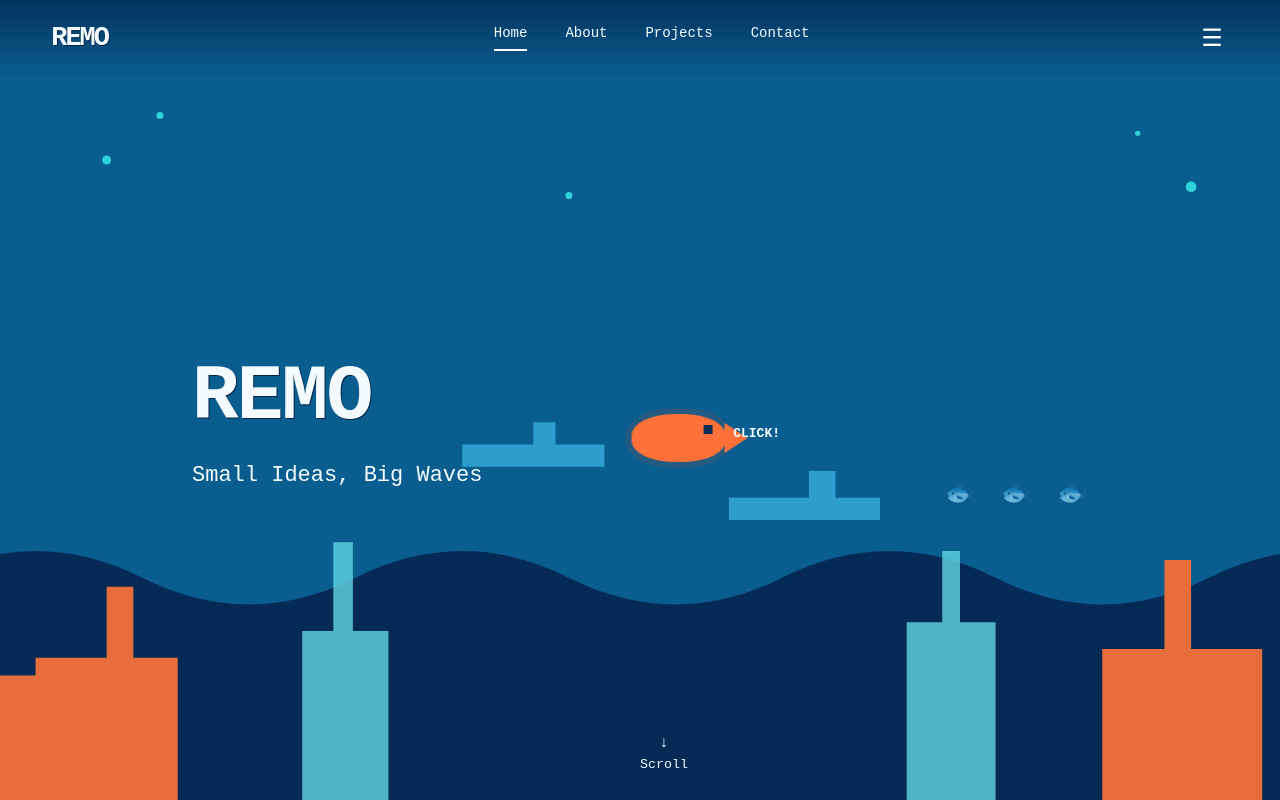
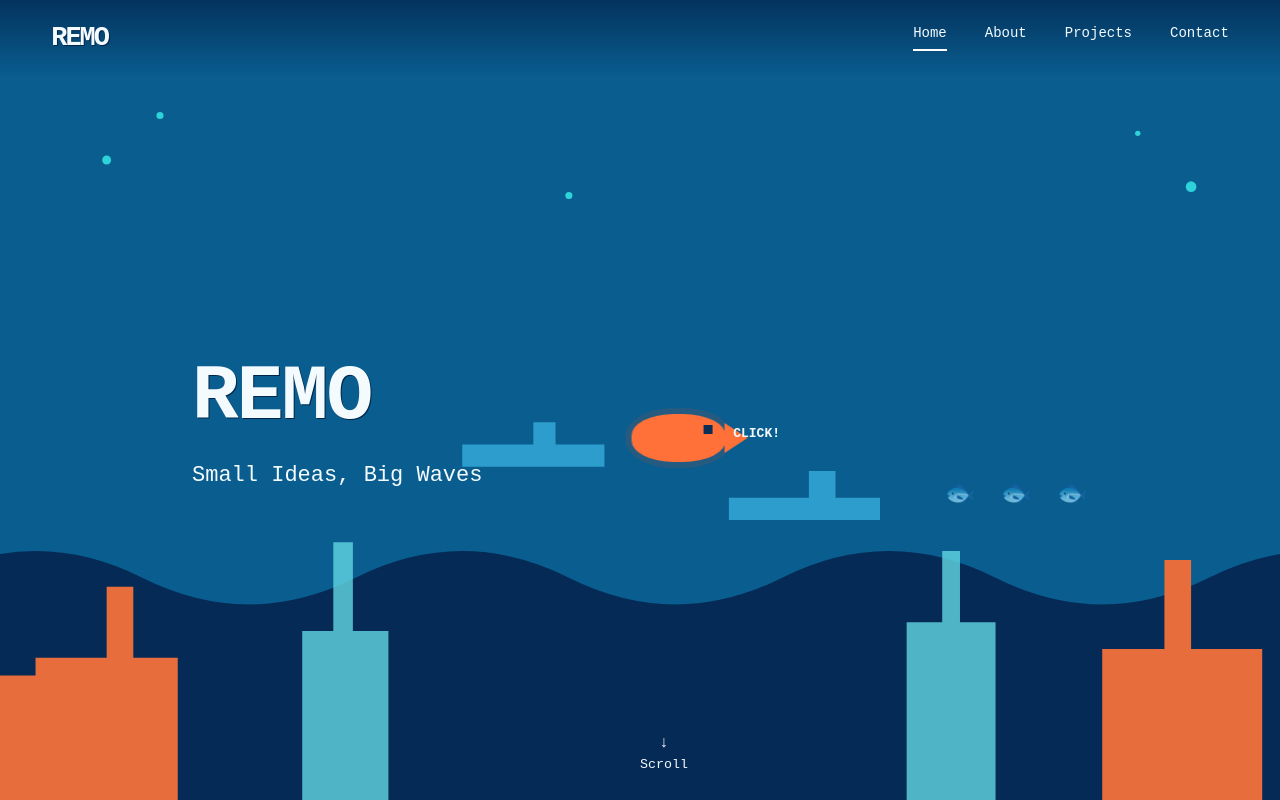
Before and after one commit to mingaangshin-byte/remo, a Next.js app: page / in a window 1280 px wide. Built offline with nearby package versions, Linux system fonts and the light colour scheme.

Commit message:
feat: remove unused hamburger menu

```diff
--- a/components/Header.tsx
+++ b/components/Header.tsx
@@ -1,5 +1,17 @@
 'use client';
 import Link from 'next/link';
 import {usePathname} from 'next/navigation';
-const links=[['Home','/'],['About','/about'],['Projects','/projects'],['Contact','/contact']];
-export default function Header(){const path=usePathname();return <header className="site-header"><Link href="/" className="logo pixel">REMO</Link><nav>{links.map(([label,href])=><Link key={href} className={path===href?'active':''} href={href}>{label}</Link>)}</nav><button className="menu-btn">☰</button></header>}
+
+const links = [['Home','/'],['About','/about'],['Projects','/projects'],['Contact','/contact']];
+
+export default function Header(){
+  const path = usePathname();
+  return (
+    <header className="site-header">
+      <Link href="/" className="logo pixel">REMO</Link>
+      <nav>
+        {links.map(([label,href]) => <Link key={href} className={path===href?'active':''} href={href}>{label}</Link>)}
+      </nav>
+    </header>
+  );
+}
```
